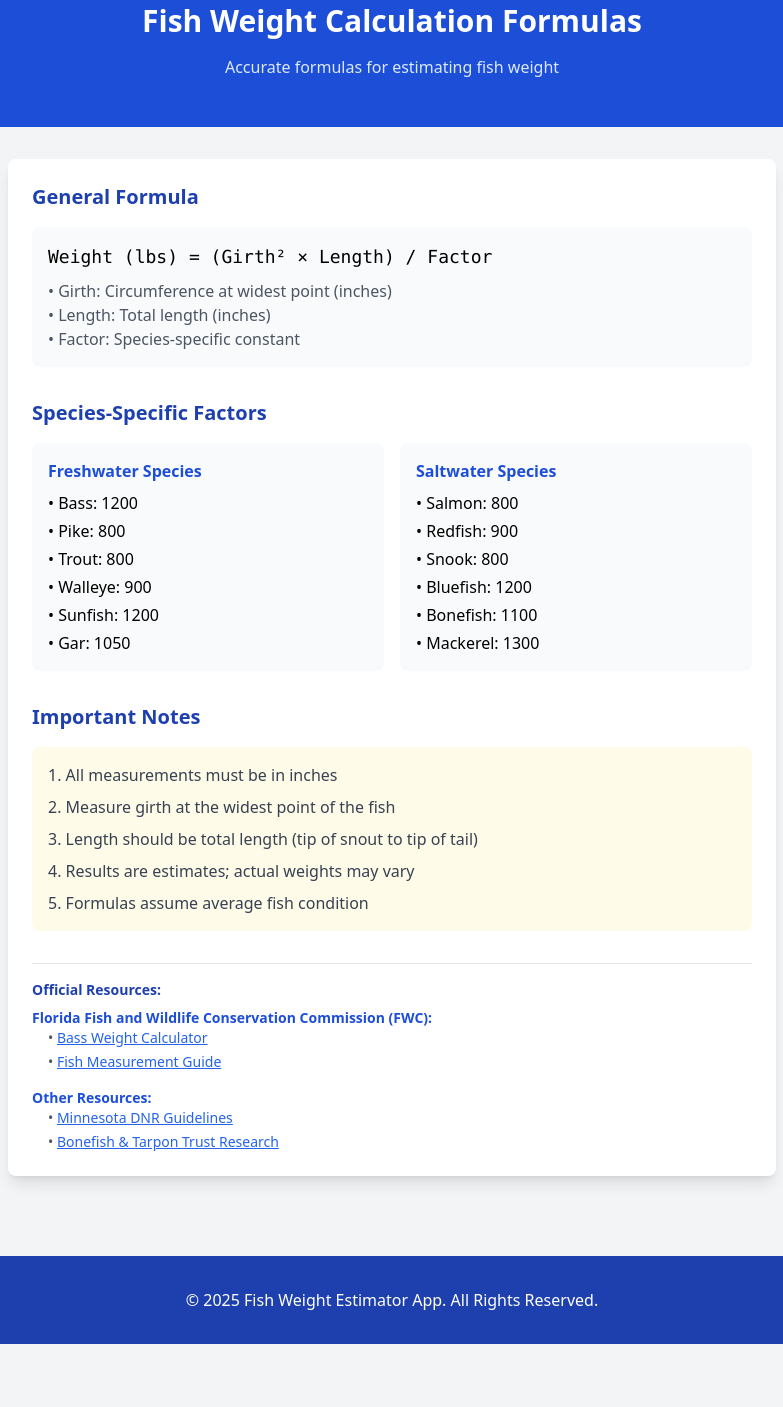
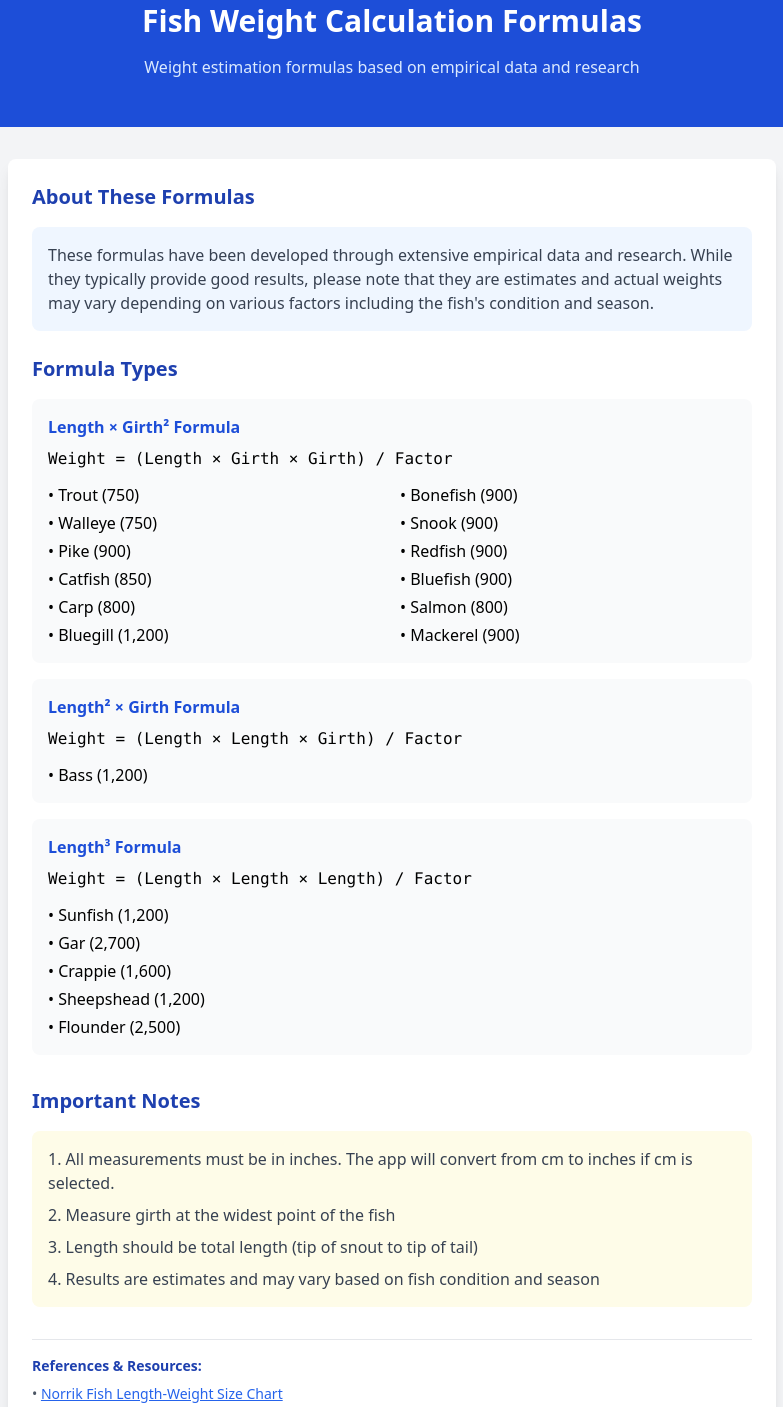
Before and after one commit to ten-technology/fish-weight-estimator-app, a plain HTML site: page formulas.html in a window 1280 px wide. Shown: the part 105-1512 px from the top of the page, without its empty margins (248-1031 px from the left). Before the commit the page ends 1449 px from the top, so only its background shows below. Drawn offline with nearby package versions, Linux system fonts and the light colour scheme.

Commit message:
added link and improved formulas

```diff
--- a/formulas.html
+++ b/formulas.html
@@ -20,47 +20,60 @@
     <header class="bg-blue-700 text-white py-12 px-4">
         <div class="max-w-4xl mx-auto text-center">
             <h1 class="text-3xl font-bold mb-4">Fish Weight Calculation Formulas</h1>
-            <p class="text-blue-100">Accurate formulas for estimating fish weight</p>
+            <p class="text-blue-100">Weight estimation formulas based on empirical data and research</p>
         </div>
     </header>
 
     <main class="flex-grow container mx-auto px-4 py-8">
         <div class="max-w-3xl mx-auto bg-white rounded-lg shadow-lg p-6">
             <div class="mb-8">
-                <h2 class="text-xl font-semibold mb-4 text-blue-800">General Formula</h2>
-                <div class="bg-gray-50 p-4 rounded-lg">
-                    <p class="text-lg font-mono">Weight (lbs) = (Girth² × Length) / Factor</p>
-                    <ul class="mt-2 text-gray-600">
-                        <li>• Girth: Circumference at widest point (inches)</li>
-                        <li>• Length: Total length (inches)</li>
-                        <li>• Factor: Species-specific constant</li>
-                    </ul>
+                <h2 class="text-xl font-semibold mb-4 text-blue-800">About These Formulas</h2>
+                <div class="bg-blue-50 p-4 rounded-lg mb-6">
+                    <p class="text-gray-700">These formulas have been developed through extensive empirical data and research. While they typically provide good results, please note that they are estimates and actual weights may vary depending on various factors including the fish's condition and season.</p>
                 </div>
-            </div>
 
-            <div class="mb-8">
-                <h2 class="text-xl font-semibold mb-4 text-blue-800">Species-Specific Factors</h2>
-                <div class="grid grid-cols-1 md:grid-cols-2 gap-4">
+                <h2 class="text-xl font-semibold mb-4 text-blue-800">Formula Types</h2>
+                <div class="space-y-4">
                     <div class="bg-gray-50 p-4 rounded-lg">
-                        <h3 class="font-semibold mb-2 text-blue-700">Freshwater Species</h3>
-                        <ul class="space-y-1">
-                            <li>• Bass: 1200</li>
-                            <li>• Pike: 800</li>
-                            <li>• Trout: 800</li>
-                            <li>• Walleye: 900</li>
-                            <li>• Sunfish: 1200</li>
-                            <li>• Gar: 1050</li>
+                        <h3 class="font-semibold text-blue-700 mb-2">Length × Girth² Formula</h3>
+                        <p class="font-mono">Weight = (Length × Girth × Girth) / Factor</p>
+                        <div class="grid grid-cols-1 md:grid-cols-2 gap-4 mt-3">
+                            <ul class="space-y-1">
+                                <li>• Trout (750)</li>
+                                <li>• Walleye (750)</li>
+                                <li>• Pike (900)</li>
+                                <li>• Catfish (850)</li>
+                                <li>• Carp (800)</li>
+                                <li>• Bluegill (1,200)</li>
+                            </ul>
+                            <ul class="space-y-1">
+                                <li>• Bonefish (900)</li>
+                                <li>• Snook (900)</li>
+                                <li>• Redfish (900)</li>
+                                <li>• Bluefish (900)</li>
+                                <li>• Salmon (800)</li>
+                                <li>• Mackerel (900)</li>
+                            </ul>
+                        </div>
+                    </div>
+
+                    <div class="bg-gray-50 p-4 rounded-lg">
+                        <h3 class="font-semibold text-blue-700 mb-2">Length² × Girth Formula</h3>
+                        <p class="font-mono">Weight = (Length × Length × Girth) / Factor</p>
+                        <ul class="space-y-1 mt-3">
+                            <li>• Bass (1,200)</li>
                         </ul>
                     </div>
+
                     <div class="bg-gray-50 p-4 rounded-lg">
-                        <h3 class="font-semibold mb-2 text-blue-700">Saltwater Species</h3>
-                        <ul class="space-y-1">
-                            <li>• Salmon: 800</li>
-                            <li>• Redfish: 900</li>
-                            <li>• Snook: 800</li>
-                            <li>• Bluefish: 1200</li>
-                            <li>• Bonefish: 1100</li>
-                            <li>• Mackerel: 1300</li>
+                        <h3 class="font-semibold text-blue-700 mb-2">Length³ Formula</h3>
+                        <p class="font-mono">Weight = (Length × Length × Length) / Factor</p>
+                        <ul class="space-y-1 mt-3">
+                            <li>• Sunfish (1,200)</li>
+                            <li>• Gar (2,700)</li>
+                            <li>• Crappie (1,600)</li>
+                            <li>• Sheepshead (1,200)</li>
+                            <li>• Flounder (2,500)</li>
                         </ul>
                     </div>
                 </div>
@@ -70,33 +83,23 @@
                 <h2 class="text-xl font-semibold mb-4 text-blue-800">Important Notes</h2>
                 <div class="bg-yellow-50 p-4 rounded-lg">
                     <ul class="space-y-2 text-gray-700">
-                        <li>1. All measurements must be in inches</li>
+                        <li>1. All measurements must be in inches. The app will convert from cm to inches if cm is selected.</li>
                         <li>2. Measure girth at the widest point of the fish</li>
                         <li>3. Length should be total length (tip of snout to tip of tail)</li>
-                        <li>4. Results are estimates; actual weights may vary</li>
-                        <li>5. Formulas assume average fish condition</li>
+                        <li>4. Results are estimates and may vary based on fish condition and season</li>
                     </ul>
                 </div>
             </div>
 
             <div class="text-sm text-gray-600 mt-6 border-t pt-4">
-                <h3 class="font-semibold mb-2 text-blue-800">Official Resources:</h3>
-                <div class="space-y-4">
-                    <div>
-                        <p class="font-semibold text-blue-700">Florida Fish and Wildlife Conservation Commission (FWC):</p>
-                        <ul class="ml-4 space-y-1">
-                            <li>• <a href="https://myfwc.com/fishing/freshwater/fishing-tips/bass-weight-calculator/" class="text-blue-600 hover:text-blue-800 underline">Bass Weight Calculator</a></li>
-                            <li>• <a href="https://myfwc.com/fishing/saltwater/recreational/measurement/" class="text-blue-600 hover:text-blue-800 underline">Fish Measurement Guide</a></li>
-                        </ul>
-                    </div>
-                    <div>
-                        <p class="font-semibold text-blue-700">Other Resources:</p>
-                        <ul class="ml-4 space-y-1">
-                            <li>• <a href="https://www.dnr.state.mn.us/fish/measurement.html" class="text-blue-600 hover:text-blue-800 underline">Minnesota DNR Guidelines</a></li>
-                            <li>• <a href="https://www.bonefishtarpontrust.org/research-data" class="text-blue-600 hover:text-blue-800 underline">Bonefish & Tarpon Trust Research</a></li>
-                        </ul>
-                    </div>
-                </div>
+                <h3 class="font-semibold mb-2 text-blue-800">References & Resources:</h3>
+                <ul class="space-y-2">
+                    <li>• <a href="https://norrik.com/fish-length-weight-size-chart/" class="text-blue-600 hover:text-blue-800 underline">Norrik Fish Length-Weight Size Chart</a></li>
+                    <li>• <a href="https://fiveriverstu.org/fish-weight-calculator" class="text-blue-600 hover:text-blue-800 underline">Five Rivers TU Weight Calculator</a></li>
+                    <li>• <a href="https://dnr.wisconsin.gov/topic/Fishing/questions/estfishweight" class="text-blue-600 hover:text-blue-800 underline">Wisconsin DNR Fish Weight Estimation</a></li>
+                    <li>• <a href="https://mdc.mo.gov/fishing/species/catfish/catfish-weight-chart" class="text-blue-600 hover:text-blue-800 underline">Missouri Catfish Weight Chart</a></li>
+                    <li>• <a href="https://www.fishswami.com/fish_weight_calculator" class="text-blue-600 hover:text-blue-800 underline">Fish Swami Weight Calculator</a></li>
+                </ul>
             </div>
         </div>
     </main>
```
Also changed, not shown: index.html (+1 -1 lines).
